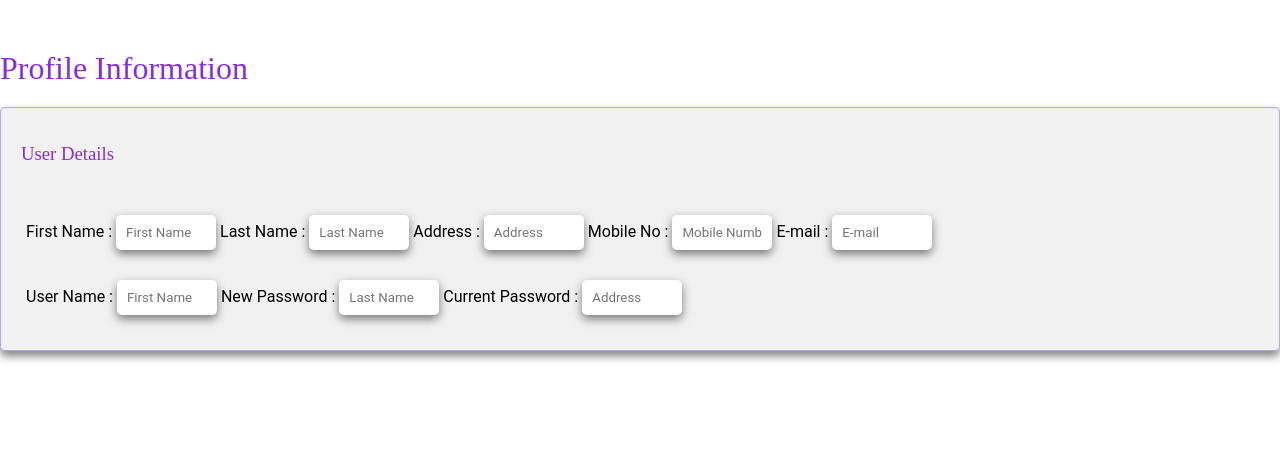
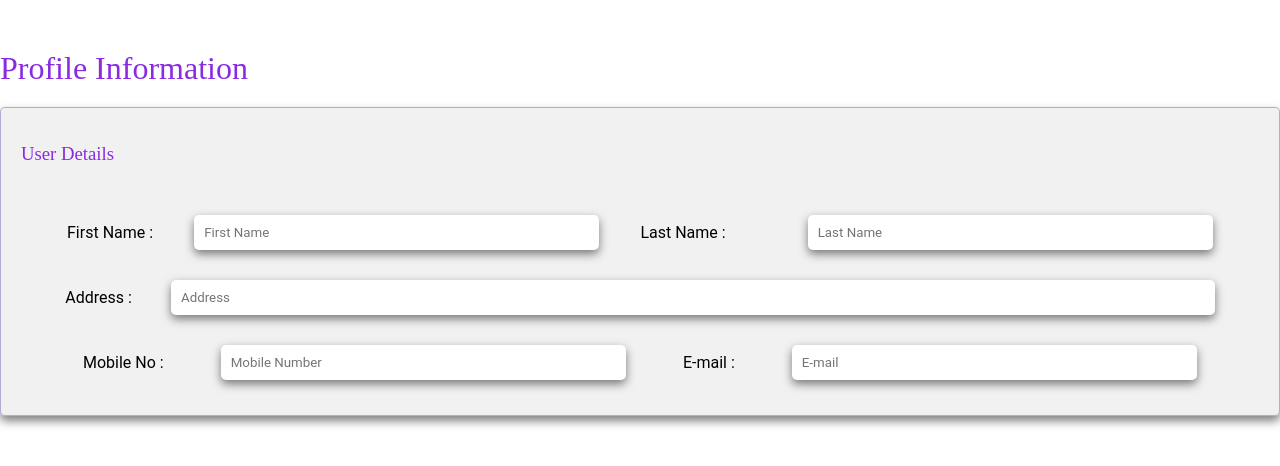
Before and after one commit to Dilzhan-s-Academic/SkyLuxes-AirlineTicketReservationSystem-Y1S2, a PHP site: page /SkyLuxes-AirlineTicketReservationSystem/Pages/Dashboard/userProfileInfo.php in a window 1280 px wide. Shown: the top 466 px of the page. Run offline with PHP 8.4, Linux system fonts and the light colour scheme; some web fonts are replaced.

Commit message:
change user info form it23366572

```diff
--- a/Pages/Dashboard/userProfileInfo.php
+++ b/Pages/Dashboard/userProfileInfo.php
@@ -19,15 +19,21 @@
             h1,h3 {
                 text-align: left;
             }
-            .udForm {
+            .udForm > form > .name , .udForm > form > .addr , .udForm > form > .contact{
                 display: flex;
+                justify-content: space-evenly;
+                align-items: center;
                 margin: 30px 5px 5px 5px;
             }
+
             .udForm > form  input {
                 padding: 10px;
-                width: 100px;
+                width: 33%;
                 border-radius: 5px;
                 box-shadow: 0px 4px 10px 0px rgba(0,0,0,0.5);
+            }
+            .udForm > form > .addr > input {
+                width:85%
             }
         </style>
     </head>
@@ -37,26 +43,23 @@
                 <h3>User Details</h3>
                 <div class="udForm">
                     <form action="#">
+                            <div class="name">
                                 <label>First Name : </label>
                                     <input type="text" id="fname" name="fname" placeholder="First Name">
-                            <label>Last Name :</label>
+                                <label>Last Name :</label><br/>
                                     <input type="text" id="lname" name="lname" placeholder="Last Name">
+                            </div>
+                            <div class="addr">
                                 <label>Address :</label>
                                     <input type="text" id="lname" name="lname" placeholder="Address">
+                            </div>
+                            <div class="contact">
                                 <label>Mobile No :</label>
                                     <input type="text" id="mobile" name="mobile" placeholder="Mobile Number">
                                 <label>E-mail :</label>
                                     <input type="text" id="mail" name="mail" placeholder="E-mail">
-                    </form>
                             </div>
-                <div class="udForm">
-                    <form action="#">
-                            <label>User Name : </label>
-                                <input type="text" id="fname" name="fname" placeholder="First Name">
-                            <label>New Password :</label>
-                                <input type="text" id="lname" name="lname" placeholder="Last Name">
-                            <label>Current Password :</label>
-                                <input type="text" id="lname" name="lname" placeholder="Address">
+
                     </form>
                 </div>
             </div>
```
Lines whose indentation alone changed are shown as unchanged.
